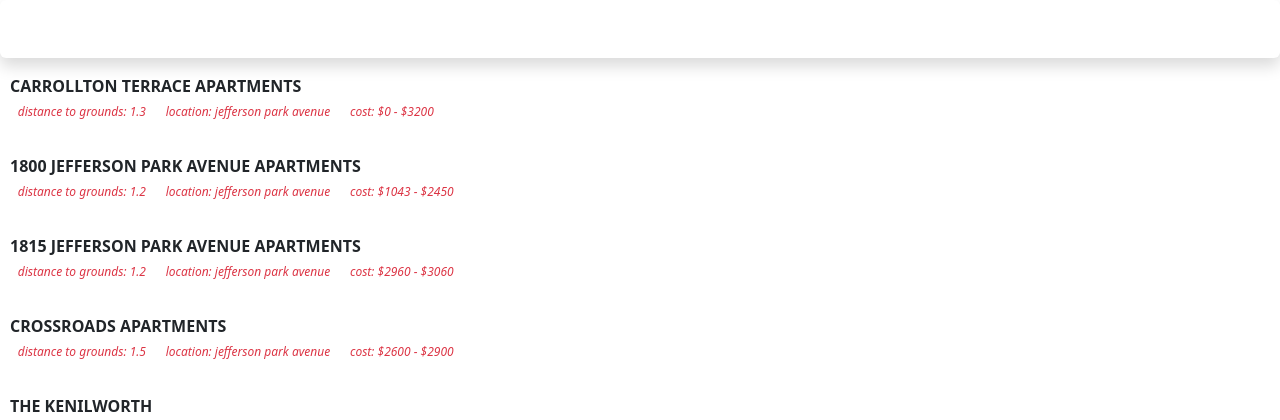
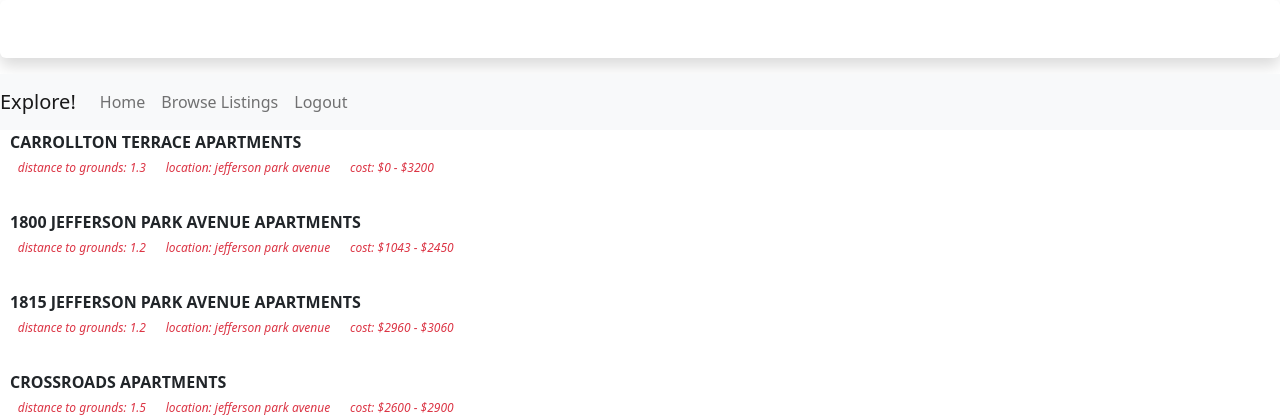
Before and after one commit to HtR212/Housing-Website, a Django app: page /housing/list in a window 1280 px wide. Shown: the top 420 px of the page. Run offline with Django 4.2, Linux system fonts and the light colour scheme; data comes from the database, SQL or seed files in the repository; both versions use the stored data as it was after the commit; some libraries are stand-ins or nearby versions.

Commit message:
finished navigation bar on list page, the home button just needs to be fixed

```diff
--- a/housing/templates/housing/studentHousingList.html
+++ b/housing/templates/housing/studentHousingList.html
@@ -16,6 +16,25 @@
     <h3 class="font-monospace text-center">Housing for UVA Students by B-07!</h3>
 </div>
 
+<nav class="navbar navbar-expand-lg navbar-light bg-light">
+    <a class="navbar-brand" href="#">Explore!</a>
+    <button class="navbar-toggler" type="button" data-toggle="collapse" data-target="#navbarNav" aria-controls="navbarNav" aria-expanded="false" aria-label="Toggle navigation">
+        <span class="navbar-toggler-icon"></span>
+    </button>
+    <div class="collapse navbar-collapse" id="navbarNav">
+        <ul class="navbar-nav">
+        <li class="nav-item active">
+            <a class="nav-link" href="">Home</a>
+        </li>
+        <li class="nav-item">
+            <a class="nav-link" href="list">Browse Listings</a>
+        </li>
+        <li class="nav-item">
+            <a class="nav-link" href="logout">Logout</a>
+        </li>
+        </ul>
+    </div>
+</nav>
 
 {% if studentHousing_list %}
     <dl style="margin-left: 10px">
```
Also changed, not shown: db.sqlite3.
